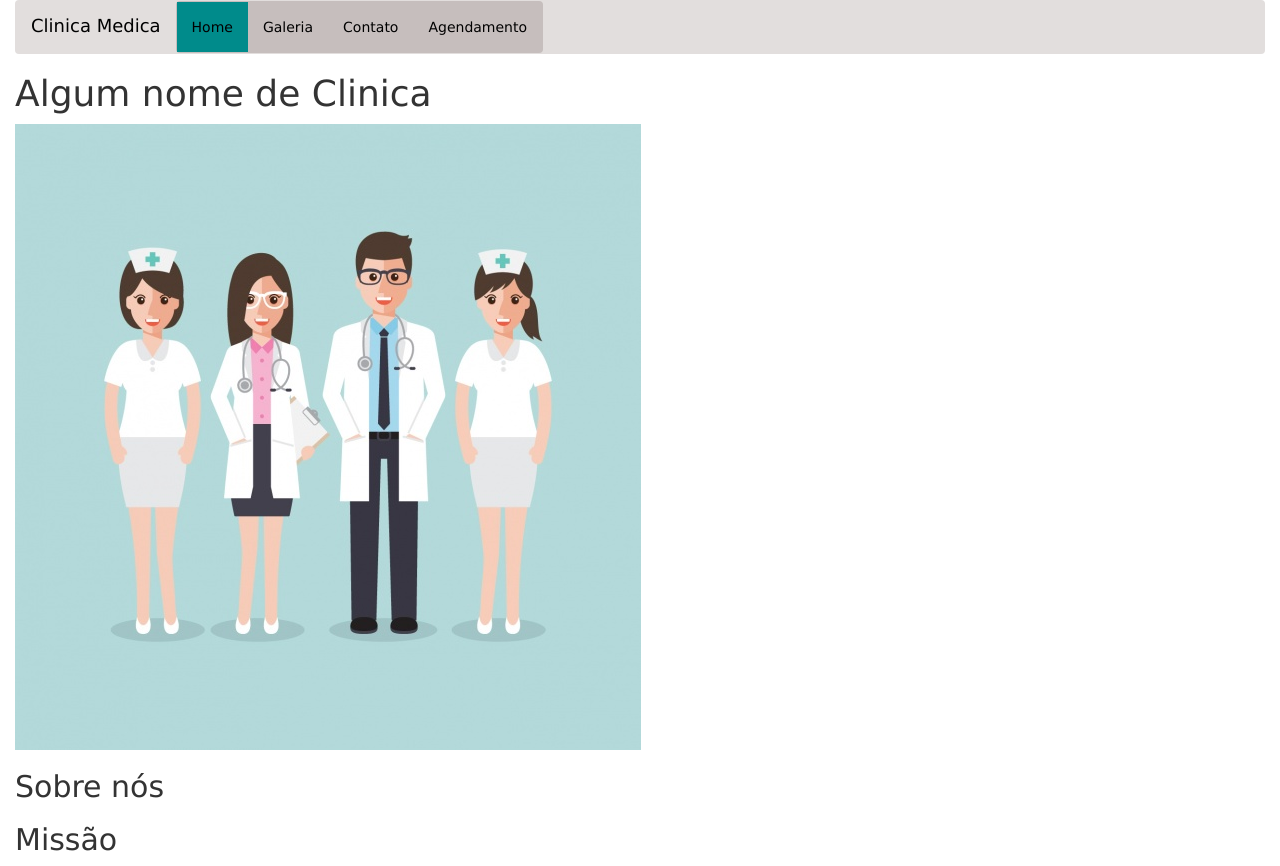
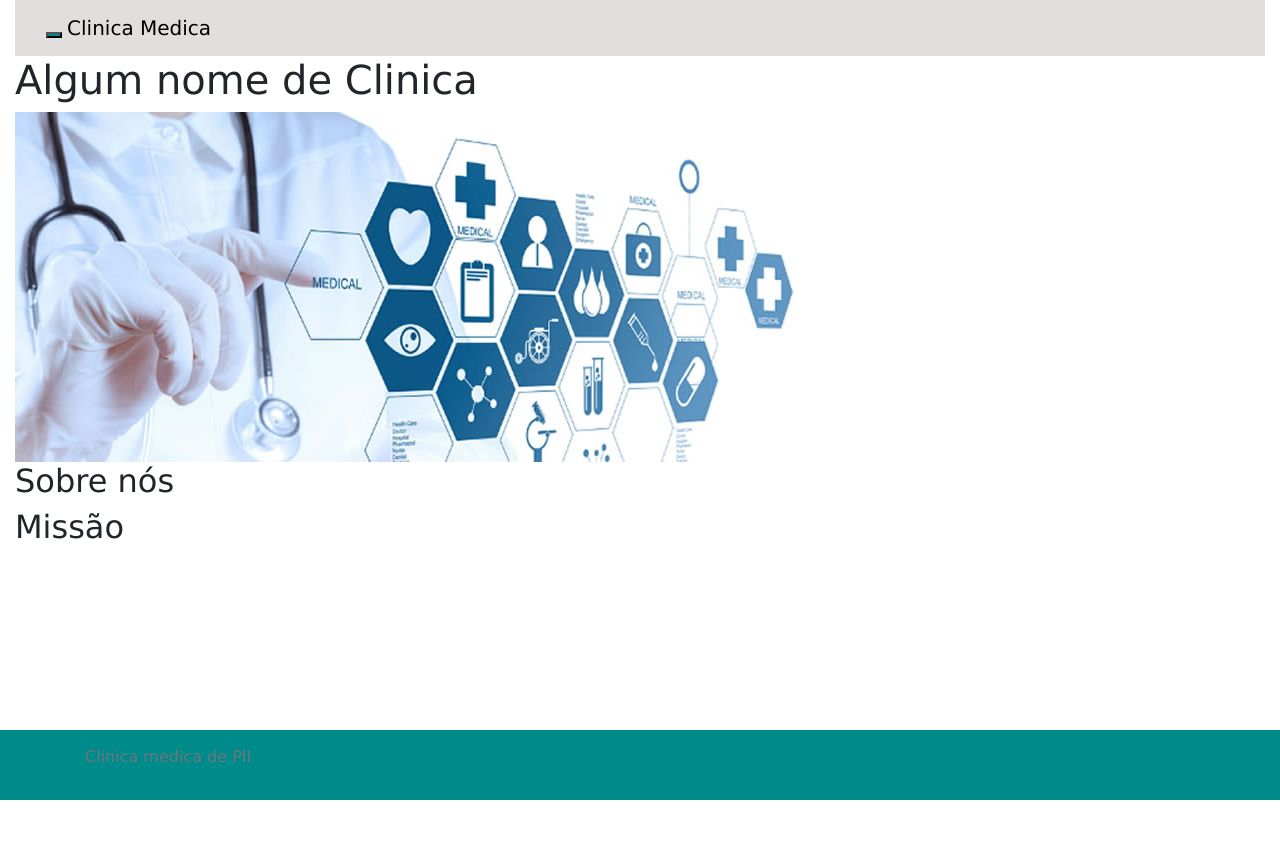
Before and after one commit to nicoolasaraujo/ppi, a PHP site: page / in a window 1280 px wide. After the commit the page ends 800 px from the top, so only its background shows below. Run offline with PHP 8.4, Linux system fonts and the light colour scheme; some libraries are stand-ins or nearby versions.

Commit message:
corrigir o footer pelo amor de Deus

```diff
--- a/view/css/home.css
+++ b/view/css/home.css
@@ -3,7 +3,7 @@
 
 
 }
-
+/*Nav bar*/
 .nav.navbar-nav.navbar.navbar-light li a{
   color: black;
 }
@@ -18,4 +18,57 @@
 
 }
 
+.navbar.navbar-light .navbar-header button{
+  background: darkcyan;
+
+}
+
+.navbar.navbar-light .navbar-header button span{
+  background: black;
+
+}
+
+
+
+
+
+.container-fluid .navbar.navbar-light{
+  margin-right: 0px;
+  margin-left: 0px;
+
+}
+
+/*footer*/
+body .container-fluid{
+  position:relative;
+  min-height: 100%;
+  height: 100%;
+  height: auto !important;
+  margin:auto;
+
+}
+
+
+.footer{
+  padding: 15px;
+  margin: 5px 0px 0px 0px;
+  background: darkcyan;
+  display:block;
+  position: absolute;
+  left: 0;
+  bottom: 0;
+  width: 100%;
+
+
+
+
+
+}
+
+.footer .container .text-muted{
+
+  color: black;
+}
+
+
 /* Galeria */
--- /dev/null
+++ b/view/footer.php
@@ -0,0 +1,7 @@
+<footer class="footer">
+    <div class="container">
+        <p class="text-muted">Clinica medica de PII</p>
+
+    </div>
+
+</footer>
--- a/view/index.php
+++ b/view/index.php
@@ -8,39 +8,34 @@
   <head>
     <meta charset="utf-8">
     <title>Clinica Medica</title>
-    <meta name="viewport" content="width=device-width, initial-scale=1">
+    <!--
     <link rel="stylesheet" href="https://maxcdn.bootstrapcdn.com/bootstrap/3.3.7/css/bootstrap.min.css">
     <script src="https://ajax.googleapis.com/ajax/libs/jquery/3.2.0/jquery.min.js"></script>
     <script src="https://maxcdn.bootstrapcdn.com/bootstrap/3.3.7/js/bootstrap.min.js"></script>
     <link rel="stylesheet" href="css/home.css">
+
+     -->
+
+
+    <meta name="viewport" content="width=device-width, initial-scale=1">
+    <link rel="stylesheet" href="css/home.css">
+    <link rel="stylesheet" href="../bootstrap-3.3.7-dist/css/bootstrap.min.css">
+    <script src="../js/jquery-3.2.1.js"></script>
+    <script src="../bootstrap-3.3.7-dist/js/bootstrap.min.js"></script>
+    <!-- <script src="../js/galeria.js"></script> -->
     <script src="../js/home.js"></script>
-
-    <script></script>
-
-  </head>
-  <body>
-    </header>
-    <div class="container-fluid">
-      <nav class="navbar  navbar-light" style="background-color: #E2DEDD ;">
-        <div class="container-fluid">
-
-            <div class="navbar-header">
-              <a href="#" class="navbar-brand" style="color:black;">Clinica Medica</a>
-            </div>
-
-            <ul class="nav navbar-nav navbar navbar-light" style="background-color: #C6BEBD  ;">
-              <li class="active"><a href="index.php">Home</a></li>
-              <li ><a href="galeria.php">Galeria </a></li>
-              <li><a href="#">Contato</a></li>
-              <li><a href="#">Agendamento</a></li>
-            </ul>
 
 
 
-        </div>
-      </nav>
+  </head>
+
+  <body>
+
+
+    <div class="container-fluid">
+     <?php include "navbar.php";?>
       <h1 class="h1">Algum nome de Clinica</h1>
-        <img src="img/imgClinica.jpg" class="img-responsive">
+        <img src="img/clinicamedica.jpg" class="img-responsive">
 
       <div class="block">
         <h2 class="h2 showornot">Sobre nós</h2>
@@ -74,8 +69,9 @@
 
 
 
+
     </div>
 
-
+    <?php include "footer.php";?>
   </body>
 </html>
--- a/view/navbar.php
+++ b/view/navbar.php
@@ -1,20 +1,26 @@
-<nav class="navbar  navbar-light" style="background-color: #E2DEDD ;">
+<nav class="navbar navbar-light" style="background-color: #E2DEDD ;">
   <div class="container-fluid">
 
     <div class="navbar-header">
+    <button type="button" class="navbar-toggle" data-toggle="collapse" data-target="#mynav" >
+        <span class="icon-bar"></span>
+        <span class="icon-bar"></span>
+        <span class="icon-bar"></span>
+      </button>
       <a href="#" class="navbar-brand" style="color:black;">Clinica Medica</a>
     </div>
-
+    <div class="collapse navbar-collapse" id="mynav">
     <ul class="nav navbar-nav navbar navbar-light" style="background-color: #C6BEBD  ;">
 
-      <li<?php if($activePage=='home') echo "class='active' ";?>><a href="index.php">Home</a></li/>
+      <li <?php if($activePage=='home') echo "class='active' ";?>><a href="index.php">Home</a></li/>
       <li <?php if($activePage=='galeria') echo "class='active' ";?>
 
       ><a href="galeria.php">Galeria </a></li>
-      <li<?php if($activePage=='contato') echo "class='active' ";?>><a href="#">Contato</a></li>
-      <li<?php if($activePage=='agendamento') echo "class='active' ";?>><a href="#">Agendamento</a></li>
+      <li <?php if($activePage=='contato') echo "class='active' ";?>><a href="#">Contato</a></li>
+      <li <?php if($activePage=='agendamento') echo "class='active' ";?>><a href="agendamento.php">Agendamento</a></li>
 
     </ul>
+    <div>
 
   </div>
 </nav>
```
Also changed, not shown: js/galeria.js (+9 -2 lines), testenavbar.php (added, +88 -0 lines), view/agendamento.php (added, +53 -0 lines), view/css/galeria.css (+8 -3 lines), view/galeria.php (+52 -15 lines), view/img/clinicamedica.jpg (added). Lines whose indentation alone changed are shown as unchanged.
